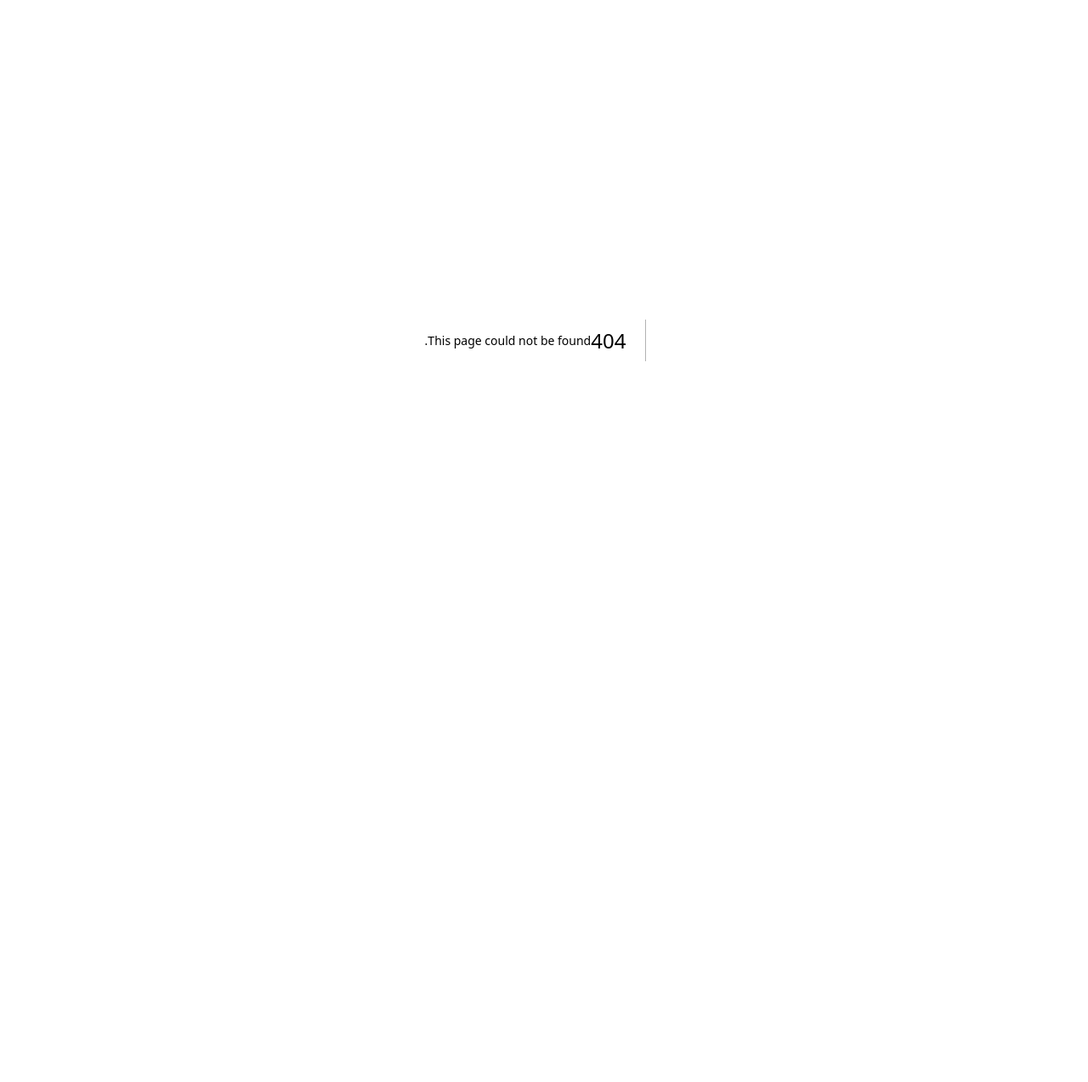
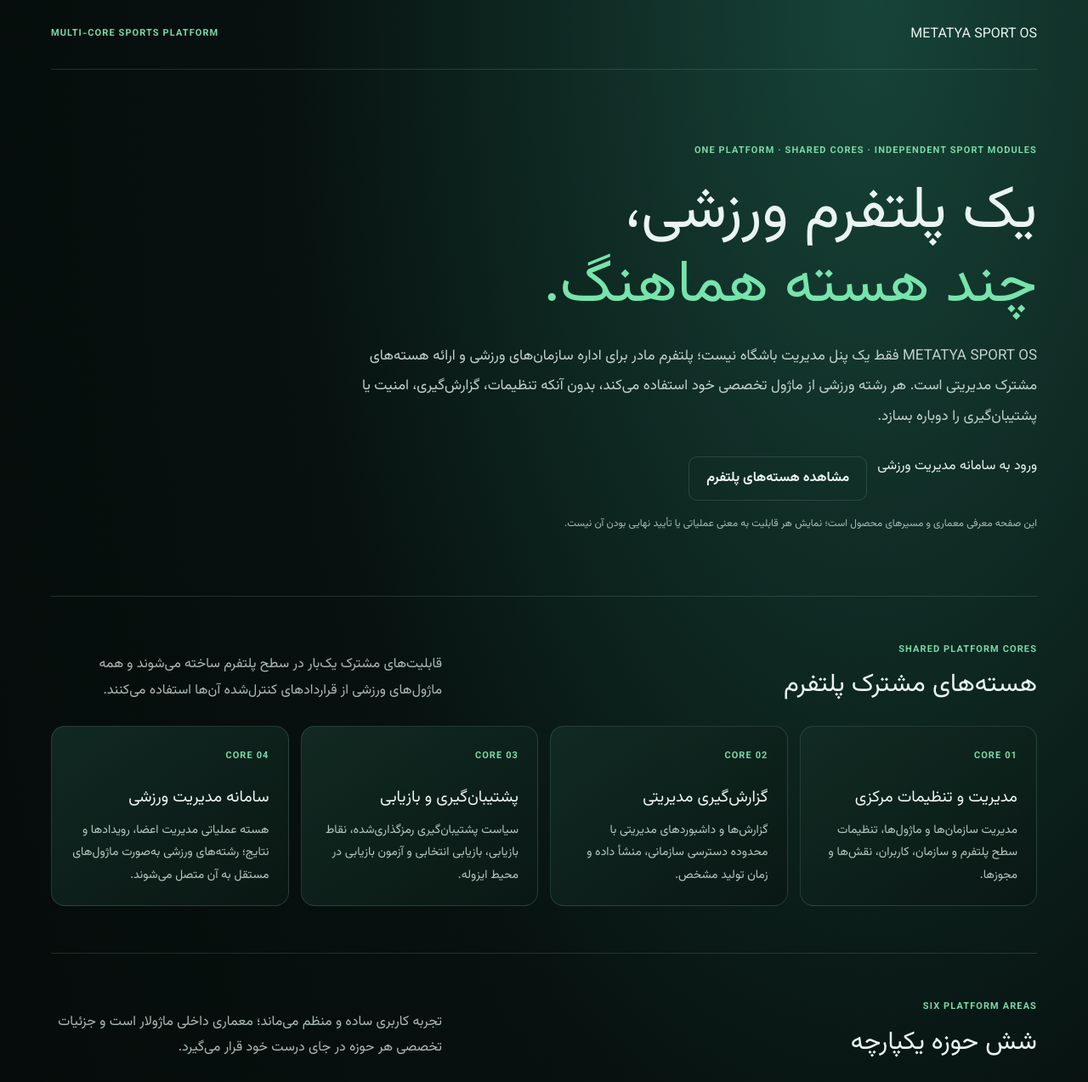
Before and after one commit to maytyafx-debug/METATYA-SPORTS-OS, a Next.js app: page /platform in a window 1280 px wide. Before the commit this address had no page. Shown: the top 1273 px of the page at 85% size. Before the commit the page ends 800 px from the top, so only its background shows below. Built offline with nearby package versions, Linux system fonts and the light colour scheme.

Commit message:
feat(platform): add multi-core Sport OS portal landing page

```diff
--- /dev/null
+++ b/app/platform/page.tsx
@@ -0,0 +1,83 @@
+"use client";
+
+import Link from "next/link";
+
+const areas = [
+  { number: "01", title: "مدیریت ورزش", description: "مدیریت سازمان‌ها، فدراسیون‌ها، باشگاه‌ها، آکادمی‌ها، تیم‌ها و فصل‌های ورزشی.", state: "هسته دامنه‌ای" },
+  { number: "02", title: "افراد و توسعه", description: "پرونده ورزشکاران، مربیان و عوامل؛ عضویت، حضور، آموزش و مسیر رشد.", state: "نیازمند تکمیل" },
+  { number: "03", title: "مسابقات و عملکرد", description: "رویدادها، تقویم، رقابت‌ها، نتایج و ماژول‌های تخصصی هر رشته.", state: "ماژول‌های مستقل" },
+  { number: "04", title: "اقتصاد و امکانات", description: "امکانات، تجهیزات، اسناد و گردش‌کارهای مالی در محدوده مجوز هر سازمان.", state: "در نقشه معماری" },
+  { number: "05", title: "هوش و نوآوری", description: "تحلیل عملکرد، شاخص‌ها و ابزارهای تصمیم‌یار با داده‌های مجاز و قابل ردیابی.", state: "در نقشه معماری" },
+  { number: "06", title: "زیرساخت و اعتماد", description: "هویت، نقش‌ها، امنیت، حریم خصوصی، ممیزی، یکپارچه‌سازی و تداوم خدمت.", state: "هسته مشترک" },
+];
+
+const platformCores = [
+  { title: "مدیریت و تنظیمات مرکزی", description: "مدیریت سازمان‌ها و ماژول‌ها، تنظیمات سطح پلتفرم و سازمان، کاربران، نقش‌ها و مجوزها." },
+  { title: "گزارش‌گیری مدیریتی", description: "گزارش‌ها و داشبوردهای مدیریتی با محدوده دسترسی سازمانی، منشأ داده و زمان تولید مشخص." },
+  { title: "پشتیبان‌گیری و بازیابی", description: "سیاست پشتیبان‌گیری رمزگذاری‌شده، نقاط بازیابی، بازیابی انتخابی و آزمون بازیابی در محیط ایزوله." },
+  { title: "سامانه مدیریت ورزشی", description: "هسته عملیاتی مدیریت اعضا، رویدادها و نتایج؛ رشته‌های ورزشی به‌صورت ماژول‌های مستقل به آن متصل می‌شوند." },
+];
+
+export default function SportsPlatformPage() {
+  return (
+    <main className="sport-platform">
+      <header className="sp-header">
+        <Link href="/platform" className="sp-brand">METATYA <span>SPORT OS</span></Link>
+        <span className="sp-kicker">MULTI-CORE SPORTS PLATFORM</span>
+      </header>
+
+      <section className="sp-hero">
+        <p className="sp-eyebrow">ONE PLATFORM · SHARED CORES · INDEPENDENT SPORT MODULES</p>
+        <h1>یک پلتفرم ورزشی،<br /><span>چند هسته هماهنگ.</span></h1>
+        <p className="sp-lead">METATYA SPORT OS فقط یک پنل مدیریت باشگاه نیست؛ پلتفرم مادر برای اداره سازمان‌های ورزشی و ارائه هسته‌های مشترک مدیریتی است. هر رشته ورزشی از ماژول تخصصی خود استفاده می‌کند، بدون آنکه تنظیمات، گزارش‌گیری، امنیت یا پشتیبان‌گیری را دوباره بسازد.</p>
+        <div className="sp-actions">
+          <Link className="sp-button primary" href="/login">ورود به سامانه مدیریت ورزشی</Link>
+          <a className="sp-button secondary" href="#cores">مشاهده هسته‌های پلتفرم</a>
+        </div>
+        <p className="sp-note">این صفحه معرفی معماری و مسیرهای محصول است؛ نمایش هر قابلیت به معنی عملیاتی یا تأیید نهایی بودن آن نیست.</p>
+      </section>
+
+      <section className="sp-section" id="cores">
+        <div className="sp-section-head"><div><p className="sp-eyebrow">SHARED PLATFORM CORES</p><h2>هسته‌های مشترک پلتفرم</h2></div><p>قابلیت‌های مشترک یک‌بار در سطح پلتفرم ساخته می‌شوند و همه ماژول‌های ورزشی از قراردادهای کنترل‌شده آن‌ها استفاده می‌کنند.</p></div>
+        <div className="sp-core-grid">
+          {platformCores.map((core, index) => <article className="sp-core-card" key={core.title}><span className="sp-index">CORE {String(index + 1).padStart(2, "0")}</span><h3>{core.title}</h3><p>{core.description}</p></article>)}
+        </div>
+      </section>
+
+      <section className="sp-section">
+        <div className="sp-section-head"><div><p className="sp-eyebrow">SIX PLATFORM AREAS</p><h2>شش حوزه یکپارچه</h2></div><p>تجربه کاربری ساده و منظم می‌ماند؛ معماری داخلی ماژولار است و جزئیات تخصصی هر حوزه در جای درست خود قرار می‌گیرد.</p></div>
+        <div className="sp-area-grid">
+          {areas.map(area => <article className="sp-area-card" key={area.number}><span className="sp-index">{area.number} / {area.state}</span><h3>{area.title}</h3><p>{area.description}</p></article>)}
+        </div>
+      </section>
+
+      <section className="sp-principles">
+        <p className="sp-eyebrow">PLATFORM GOVERNANCE</p>
+        <h2>استقلال رشته‌ها، امنیت سازمان‌ها</h2>
+        <div className="sp-principle-grid">
+          <p><strong>جداسازی سازمانی:</strong> داده و عملیات هر سازمان فقط در محدوده مجوز معتبر آن قابل دسترسی است.</p>
+          <p><strong>ماژولار بودن:</strong> والیبال، فوتبال، تیراندازی و سایر رشته‌ها ماژول‌های مستقل با قواعد تخصصی خود هستند.</p>
+          <p><strong>اعتماد و بازیابی:</strong> دسترسی حداقلی، ثبت رویدادهای حساس و بازیابی آزموده‌شده از الزامات پلتفرم‌اند.</p>
+        </div>
+      </section>
+
+      <footer className="sp-footer"><span>METATYA SPORT OS</span><span>Shared platform · Independent sport modules</span></footer>
+
+      <style jsx>{`
+        .sport-platform{--ink:#eaf4f0;--muted:#a8bbb4;--line:rgba(170,220,200,.16);--panel:#10211d;min-height:100vh;background:radial-gradient(ellipse at 80% 0%,#174438 0%,#07110f 48%,#050908 100%);color:var(--ink);padding:0 max(22px,calc((100vw - 1160px)/2));font-family:Vazirmatn,Tahoma,sans-serif}
+        .sp-header{height:82px;display:flex;align-items:center;justify-content:space-between;border-bottom:1px solid var(--line)}
+        .sp-brand{font-size:18px;font-weight:800;letter-spacing:.04em;color:var(--ink);text-decoration:none}.sp-brand span{color:#70e5ad}
+        .sp-kicker,.sp-eyebrow,.sp-index{font-size:11px;letter-spacing:.1em;color:#78d9a8;font-weight:700}
+        .sp-hero{padding:88px 0 76px;max-width:850px}.sp-hero h1{font-size:clamp(38px,7vw,70px);line-height:1.25;margin:20px 0}.sp-hero h1 span{color:#77e4ac}.sp-lead{font-size:17px;line-height:2.1;color:#c2d1cb;max-width:820px}
+        .sp-actions{display:flex;gap:12px;flex-wrap:wrap;margin-top:28px}.sp-button{padding:13px 20px;border-radius:10px;text-decoration:none;font-weight:700}.sp-button.primary{background:#72e1a8;color:#062018}.sp-button.secondary{border:1px solid var(--line);color:var(--ink)}.sp-note{font-size:12px;color:var(--muted);margin-top:18px}
+        .sp-section{padding:55px 0;border-top:1px solid var(--line)}.sp-section-head{display:flex;justify-content:space-between;gap:28px;align-items:end;margin-bottom:26px}.sp-section-head h2,.sp-principles h2{font-size:30px;margin:10px 0 0}.sp-section-head>p{max-width:460px;color:var(--muted);line-height:1.9;margin:0}
+        .sp-core-grid{display:grid;grid-template-columns:repeat(4,minmax(0,1fr));gap:14px}.sp-core-card,.sp-area-card{background:linear-gradient(145deg,rgba(18,43,36,.94),rgba(10,24,20,.94));border:1px solid var(--line);border-radius:16px;padding:22px;min-height:210px}.sp-core-card h3,.sp-area-card h3{font-size:19px;margin:24px 0 10px}.sp-core-card p,.sp-area-card p{color:#b5c8bf;line-height:1.9;font-size:14px;margin:0}
+        .sp-area-grid{display:grid;grid-template-columns:repeat(3,minmax(0,1fr));gap:14px}.sp-area-card{min-height:190px}
+        .sp-principles{padding:56px 0;border-top:1px solid var(--line)}.sp-principle-grid{display:grid;grid-template-columns:repeat(3,minmax(0,1fr));gap:16px;margin-top:24px}.sp-principle-grid p{color:#b5c8bf;line-height:2;background:rgba(16,33,29,.8);border:1px solid var(--line);padding:18px;border-radius:14px;margin:0}.sp-principle-grid strong{color:#e7f4ee}
+        .sp-footer{display:flex;justify-content:space-between;gap:16px;border-top:1px solid var(--line);padding:24px 0;color:var(--muted);font-size:12px}
+        @media(max-width:850px){.sp-core-grid{grid-template-columns:repeat(2,minmax(0,1fr))}.sp-area-grid{grid-template-columns:repeat(2,minmax(0,1fr))}.sp-section-head{display:block}.sp-section-head>p{margin-top:14px}}
+        @media(max-width:560px){.sport-platform{padding:0 18px}.sp-header{height:68px}.sp-kicker{font-size:9px}.sp-hero{padding:60px 0}.sp-lead{font-size:15px}.sp-core-grid,.sp-area-grid,.sp-principle-grid{grid-template-columns:1fr}.sp-core-card,.sp-area-card{min-height:auto}.sp-section-head h2,.sp-principles h2{font-size:25px}.sp-footer{flex-direction:column}}
+      `}</style>
+    </main>
+  );
+}
```
